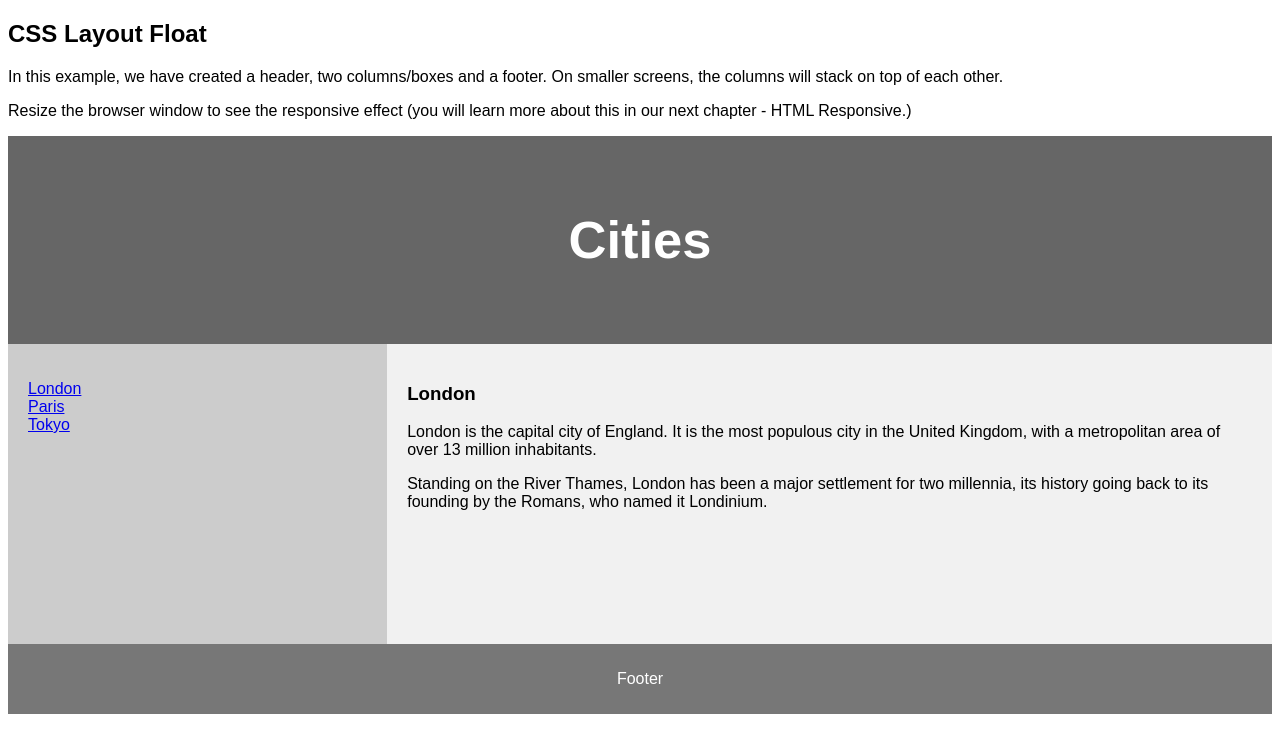
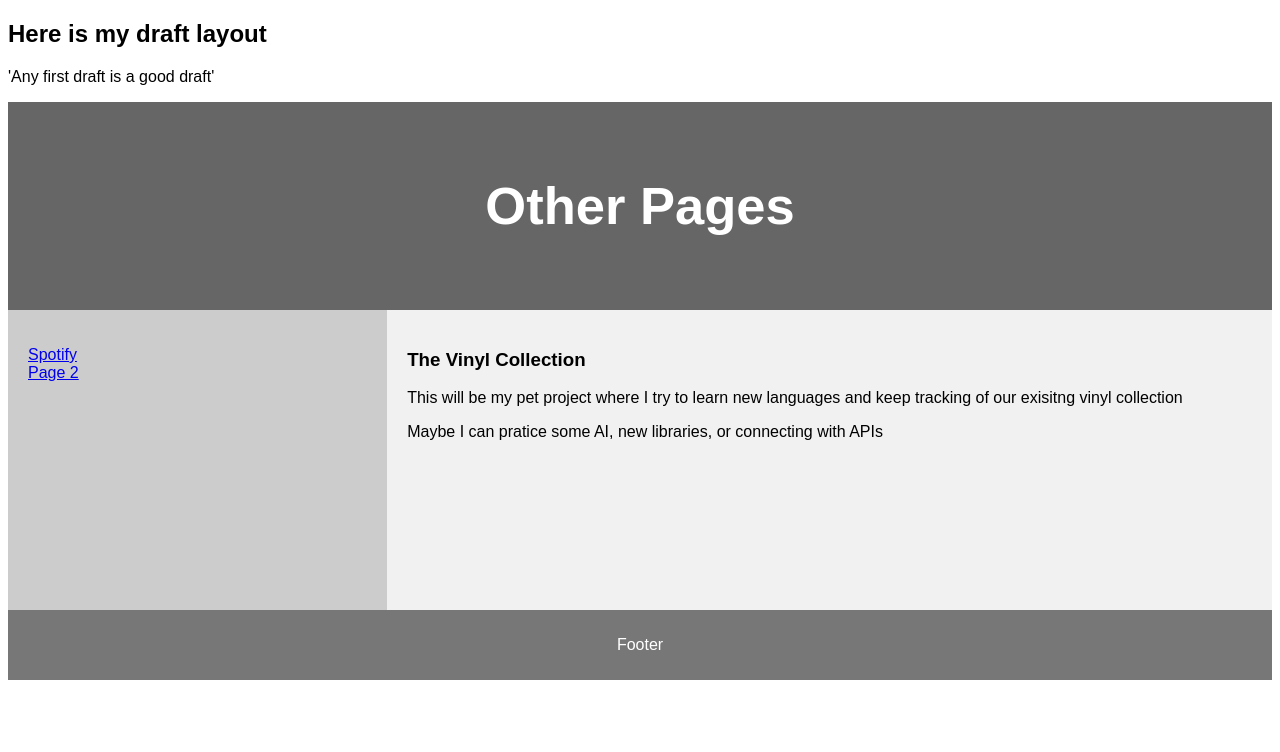
Before and after one commit to kowens32/beachHouse, a plain HTML site: page index.html in a window 1280 px wide. Drawn offline with Linux system fonts and the light colour scheme.

Commit message:
updated the language

```diff
--- a/index.html
+++ b/index.html
@@ -71,28 +71,27 @@ footer {
 </head>
 <body>
 
-<h2>CSS Layout Float</h2>
-<p>In this example, we have created a header, two columns/boxes and a footer. On smaller screens, the columns will stack on top of each other.</p>
-<p>Resize the browser window to see the responsive effect (you will learn more about this in our next chapter - HTML Responsive.)</p>
+<h2>Here is my draft layout</h2>
+<p>'Any first draft is a good draft'</p>
 
 <header>
-  <h2>Cities</h2>
+  <h2>Other Pages</h2>
 </header>
 
 <section>
   <nav>
     <ul>
-      <li><a href="#">London</a></li>
-      <li><a href="#">Paris</a></li>
-      <li><a href="#">Tokyo</a></li>
+      <li><a href="#">Spotify</a></li>
+      <li><a href="#">Page 2</a></li>
+
     </ul>
   </nav>
 
   <article>
-    <h1>London</h1>
-    <p>London is the capital city of England. It is the most populous city in the  United Kingdom, with a metropolitan area of over 13 million inhabitants.</p>
-    <p>Standing on the River Thames, London has been a major settlement for two millennia, its history going back to its founding by the Romans, who named it Londinium.</p>
-  </article>
+    <h1>The Vinyl Collection</h1>
+    <p>This will be my pet project where I try to learn new languages and keep tracking of our exisitng vinyl collection</p>
+    <p>Maybe I can pratice some AI, new libraries, or connecting with APIs</p>
+</article>
 </section>
 
 <footer>
```
